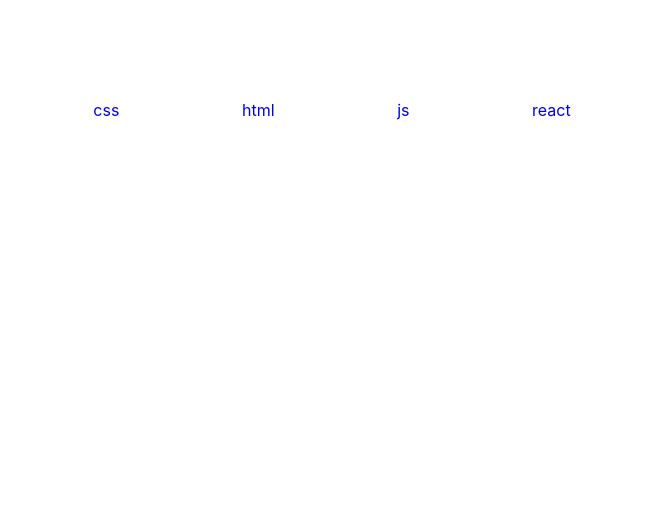
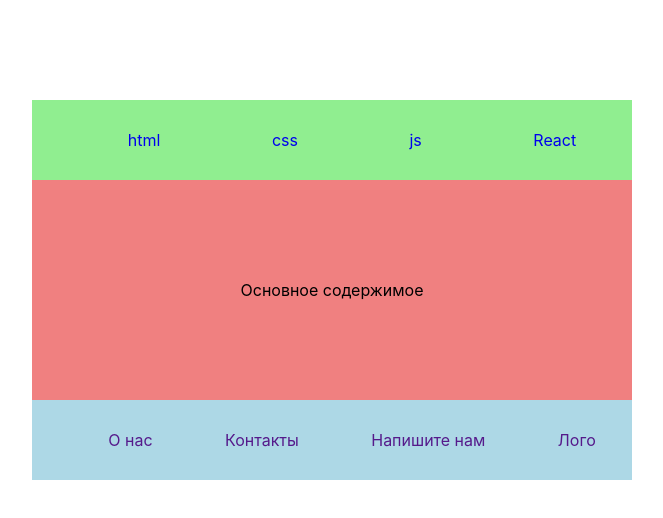
Before and after one commit to yvivashk/react-1, a React (Create React App) app: page / in a window 1280 px wide. Shown: the top 518 px of the page, without its empty margins (308-971 px from the left). Built offline with nearby package versions, Linux system fonts and the light colour scheme.

Commit message:
В файле App.js - создал четыре компоненты App(), Header(), Main(), Footer(), в файле App.css - прописал стили к компонентам

```diff
--- a/src/App.css
+++ b/src/App.css
@@ -42,12 +42,27 @@
 
 .list {
   margin: 0;
-  padding: 0;
+  padding-top: 30px;
+  padding-bottom: 30px;
   display: flex;
   justify-content: space-around;
   list-style-type: none;
 }
 
+.header {
+  background-color: lightgreen;
+}
+
 .link {
   text-decoration: none;
 }
+
+.main {
+  padding-top: 100px;
+  padding-bottom: 100px;
+  background-color: lightcoral;
+}
+
+.footer {
+  background-color: lightblue;
+}
--- a/src/App.js
+++ b/src/App.js
@@ -1,17 +1,75 @@
-import React, { Component} from 'react';
-import './App.css';
+import React, { Component } from "react";
+import "./App.css";
 
 const App = () => {
   return (
     <div className="App">
-      <ul className="list">
-        <li><a className="link" href="#">css</a></li>
-        <li><a className="link" href="#">html</a></li>
-        <li><a className="link" href="#">js</a></li>
-        <li><a className="link" href="#">react</a></li>
-      </ul>
+      <Header />
+      <Main />
+      <Footer />
     </div>
   );
-}
+};
+
+// Компонента Хедер
+const Header = () => {
+  return (
+    <ul class="list header">
+      <li>
+        <a class="link" href="#">
+          html
+        </a>
+      </li>
+      <li>
+        <a class="link" href="#">
+          css
+        </a>
+      </li>
+      <li>
+        <a class="link" href="#">
+          js
+        </a>
+      </li>
+      <li>
+        <a class="link" href="#">
+          React
+        </a>
+      </li>
+    </ul>
+  );
+};
+
+// Компонента Майн
+const Main = () => {
+  return <section class="main">Основное содержимое</section>;
+};
+
+// Компонента футер
+const Footer = () => {
+  return (
+    <ul class="list footer">
+      <li>
+        <a class="link" href="">
+          О нас
+        </a>
+      </li>
+      <li>
+        <a class="link" href="">
+          Контакты
+        </a>
+      </li>
+      <li>
+        <a class="link" href="">
+          Напишите нам
+        </a>
+      </li>
+      <li>
+        <a class="link" href="">
+          Лого
+        </a>
+      </li>
+    </ul>
+  );
+};
 
 export default App;
```
